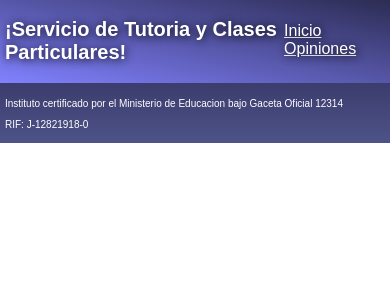
After one commit to hecatiart/P2_30039529, a Node server app: template views/contacto.ejs in a window 390 px wide. The commit adds this page. Shown: the top 300 px of the page. Run offline with Node 20, Linux system fonts and the light colour scheme; the template is opened without the code that fills it, so the values that code supplies are empty.

Commit message:
creado contacto ejs y css

```diff
--- /dev/null
+++ b/public/stylesheets/contacto.css
@@ -0,0 +1,100 @@
+html, body {
+    padding: 0;
+    margin: 0;
+    box-sizing: border-box;
+  }
+
+  header{
+    background-image: linear-gradient(to top right, rgb(129, 129, 255),rgb(44, 44, 83));
+    padding: 0.5em;
+    font: 14px "Arial", Helvetica, sans-serif;
+    color: white;
+    text-shadow: 1px 1px 10px black;
+    display: flex;
+    justify-content: space-between;
+    align-items: baseline;
+  }
+  nav a{
+    font: 16px "Arial", Helvetica, sans-serif;
+    color: white;
+    text-shadow: 1px 1px 10px black;
+    margin-right: 1em;
+  }
+  .Imagen{
+    background-image: linear-gradient(rgba(30, 30, 112, 0.521),rgba(89, 103, 223, 0.555)),url(estudio2.jpeg);
+    height: 30em;
+    background-size: cover;
+    background-position: center;
+
+  }
+  h2{
+    font: 30px "Arial", Helvetica, sans-serif, bolder;
+    text-align: center;
+  }
+  .descripcion, .ventajas, .ubicacion{
+    letter-spacing: 2px;
+    margin: 1em auto;
+    align-content: center;
+    padding: 1em;
+    font: 14px "Arial", Helvetica, sans-serif;
+    text-align: center;
+    max-width: 90%;
+  }
+  .ventajas ul{
+    list-style-position: inside;
+    text-align: left;
+    padding-left: 0;
+  }
+  .SJM{
+    text-align: left;
+    font: 14px "Arial", Helvetica, sans-serif;
+    color: white;
+    background-image: linear-gradient(rgba(30, 30, 112, 0.521),rgba(89, 103, 223, 0.555)), url(sjm.jpg);
+    height: 25em;
+    background-size: cover;
+    background-position: top;
+  }
+  footer{
+    padding: 1em;
+    font: 14px "Arial", Helvetica, sans-serif, bold;
+    color: white;
+    height: 5em;
+    margin-bottom: 0;
+    background-image: linear-gradient(rgb(60, 60, 109),rgb(77, 83, 136));
+  }
+
+  @media (max-width: 768px) {
+    .imagen ,.sjm {
+      height: 20em;
+    }
+    .descripcion, .ventajas, .ubicacion{
+      margin: 1em;
+      padding: 0.5em;
+      font-size: 12px;
+    }
+    h2{
+      font-size: 24px;
+    }
+    header, footer{
+      font-size: 12px;
+    }
+  }
+  @media (max-width: 480px) {
+    .Imagen, .SJM {
+      height: 15em;
+    }
+
+    .descripcion, .ventajas, .ubicacion {
+      font-size: 10px;
+      padding: 0.5em;
+    }
+
+    h2 {
+      font-size: 20px;
+    }
+
+    header, footer {
+      font-size: 10px;
+      padding: 0.5em;
+    }
+  }
--- /dev/null
+++ b/views/contacto.ejs
@@ -0,0 +1,23 @@
+<html>
+    <head>
+        <meta charset="UTF-8">
+        <meta name="viewport" content="width=device-width, initial-scale=1.0">
+        <title>Servicio de Tutoria y Clases particulares</title>
+        <link rel="stylesheet" href="/stylesheets/contacto.css">
+    </head>
+    <body>
+        <header>
+            <h1>¡Servicio de Tutoria y Clases Particulares!</h1>
+            <div class="secciones">
+                <nav>
+                    <a href="/" class="nav-link">Inicio</a>
+                    <a href="/contacto" class="nav-link">Opiniones</a>
+                </nav>
+            </div>
+        </header>
+        <footer>
+            <p>Instituto certificado por el Ministerio de Educacion bajo Gaceta Oficial 12314</p>
+            <p>RIF: J-12821918-0</p>
+        </footer>
+    </body>
+</html>
--- a/views/index.ejs
+++ b/views/index.ejs
@@ -10,8 +10,8 @@
             <h1>¡Servicio de Tutoria y Clases Particulares!</h1>
             <div class="secciones">
                 <nav>
-                    <a href="" class="nav-link">Inicio</a>
-                    <a href="" class="nav-link">Opiniones</a>
+                    <a href="/" class="nav-link">Inicio</a>
+                    <a href="/contacto" class="nav-link">Opiniones</a>
                 </nav>
             </div>
         </header>
```
